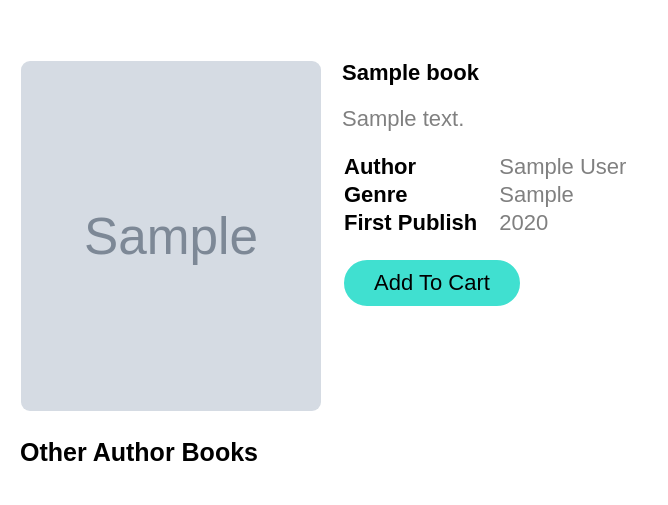
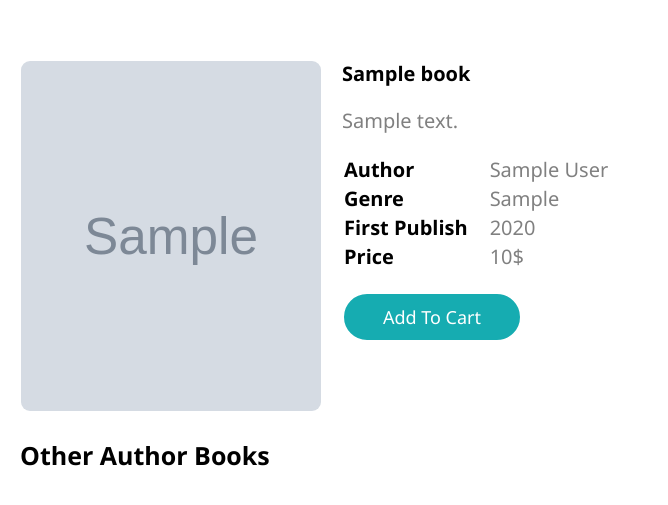
Before and after one commit to hussam959/web-project, a PHP site: page /view/details/details.php?book_id=1 in a window 1280 px wide. Shown: the top 505 px of the page, without its empty margins (0-668 px from the left). Run offline with PHP 8.4, Linux system fonts and the light colour scheme; the visitor is signed in with stand-in values (Sample User, id 1); tables that the repository leaves empty or names only in its code hold one stand-in row (values such as "Sample post"); grey boxes marked "Sample" are stand-in pictures.

Commit message:
Refactor CSS and PHP code.

```diff
--- a/view/cart/cart.php
+++ b/view/cart/cart.php
@@ -28,8 +28,8 @@
             <ul>
                 <li><a href="../home/home.php">Home </a></il>
                 <li><a href=" ../cart/cart.php">Books Cart</a></il>
-                <li><a href="">About Us </a></il>
-                <li><a href="">Contact</a></il>
+                <li><a href="">Logout</a></il>
+
             </ul>
         </nav>
         <div class="search-box">
@@ -61,7 +61,7 @@
                             <img src="../../images/<?php echo $item['book_image']; ?>" name="book_id" value="<?php echo $item['book_id']; ?>">
                             <div class="product-info">
                                 <h3 class="product-name"><?php echo $item['book_name']; ?></h3>
-                                <h4 class="product-price"><?php echo round($item['book_price']) . "$"; ?></h4>
+                                <p class="product-price">Price :<?php echo round($item['book_price']) . "$"; ?></p>
                                 <p class="product-quantity">Qnt: <input value="1" name="quantity" readonly>
                                 <form method="POST" class="product-remove">
                                     <i class="fa fa-trash" aria-hidden="true"></i>
--- a/view/dashboard/css/dash_borad_style.css
+++ b/view/dashboard/css/dash_borad_style.css
@@ -3,7 +3,7 @@
   padding: 0;
   text-decoration: none;
   list-style: none;
-  font-family: sans-serif;
+  font-family:'Segoe UI', Tahoma, Geneva, Verdana, sans-serif;
 }
 
 .sidebar {
--- a/view/dashboard/dashboard.php
+++ b/view/dashboard/dashboard.php
@@ -145,8 +145,8 @@
                 <?php foreach ($users as $user) : ?>
                     <tr>
                         <td><?php echo $user['user_id'] ?></td>
-                        <td><?php echo ucfirst($user['name']) ?></td>
-                        <td><?php echo ucfirst($user['email']) ?></td>
+                        <td><?php echo $user['name'] ?></td>
+                        <td><?php echo $user['email'] ?></td>
                         <td><?php echo password_hash($user['password'], PASSWORD_DEFAULT) ?></td>
                         <td>
                             <form method="post">
--- a/view/details/css/details_style.css
+++ b/view/details/css/details_style.css
@@ -1,8 +1,8 @@
 * {
   margin: 0;
   padding: 0;
-  font-family: sans-serif;
-  font-size: 22px;
+  font-family:'Segoe UI', Tahoma, Geneva, Verdana, sans-serif;
+  font-size: 20px;
 }
 .details {
   display: flex;
@@ -58,12 +58,14 @@
   white-space: nowrap;
 }
 .button {
-  padding: auto;
+  padding: 5px;
   margin-top: 20px;
   height: 50px;
   width: 180px;
+  color: white;
+  font-size: 18px;
   border: 2px solid white;
-  background-color: turquoise;
+  background-color: #16acb1;
   float: left;
   border-radius: 50px;
 }
--- a/view/details/details.php
+++ b/view/details/details.php
@@ -10,8 +10,8 @@
 
 <body>
     <?php $bookId = $_GET['book_id']; ?>
-    <?php session_start();
-    $userId = $_SESSION['user_id'];  ?>
+    <?php session_start(); ?>
+    <?php $userId = $_SESSION['user_id'];  ?>
     <?php $bookData = getBookBYId($bookId); ?>
     <?php $authorBooks = getAuthorBooks($bookData['book_author']); ?>
     <?php if (isset($_POST['submit'])) : ?>
@@ -41,6 +41,10 @@
                     <th>First Publish</th>
                     <td><?php echo $bookData['book_year']; ?></td>
                 </tr>
+                <tr>
+                    <th>Price</th>
+                    <td><?php echo round($bookData['book_price']) . "$"; ?></td>
+                </tr>
             </table>
             <form method="post">
                 <input class="button" type="submit" name="submit" value="Add To Cart">
@@ -48,17 +52,20 @@
         </div>
 
     </div>
+    <?php if (!empty($authorBooks)) : ?>
         <div class="authorcontainer">
             <h2 class="h2">Other Author Books</h2>
             <?php foreach ($authorBooks as $book) : ?>
                 <?php if ($bookId != $book['book_id']) : ?>
                     <div class="authorcolumn">
-
                         <img src="../../images/<?php echo $book['book_image'] ?>">
                     </div>
                 <?php endif; ?>
             <?php endforeach; ?>
         </div>
+    <?php endif; ?>
+
+
 
 </body>
 
--- a/view/search/search.php
+++ b/view/search/search.php
@@ -32,8 +32,8 @@
             <ul>
                 <li><a href=" ../home/home.php">Home </a></il>
                 <li><a href=" ../cart/cart.php">Books Cart</a></il>
-                <li><a href="">About Us </a></il>
-                <li><a href="">Contant </a></il>
+                <li><a href="">Logout</a></il>
+
             </ul>
         </nav>
         <div class="search-box">
```
Also changed, not shown: auth/register.php (deleted, +0 -54 lines), view/home/home.php (+15 -2 lines), images/rules-of-work.jpg (added). Lines whose indentation alone changed are shown as unchanged.
